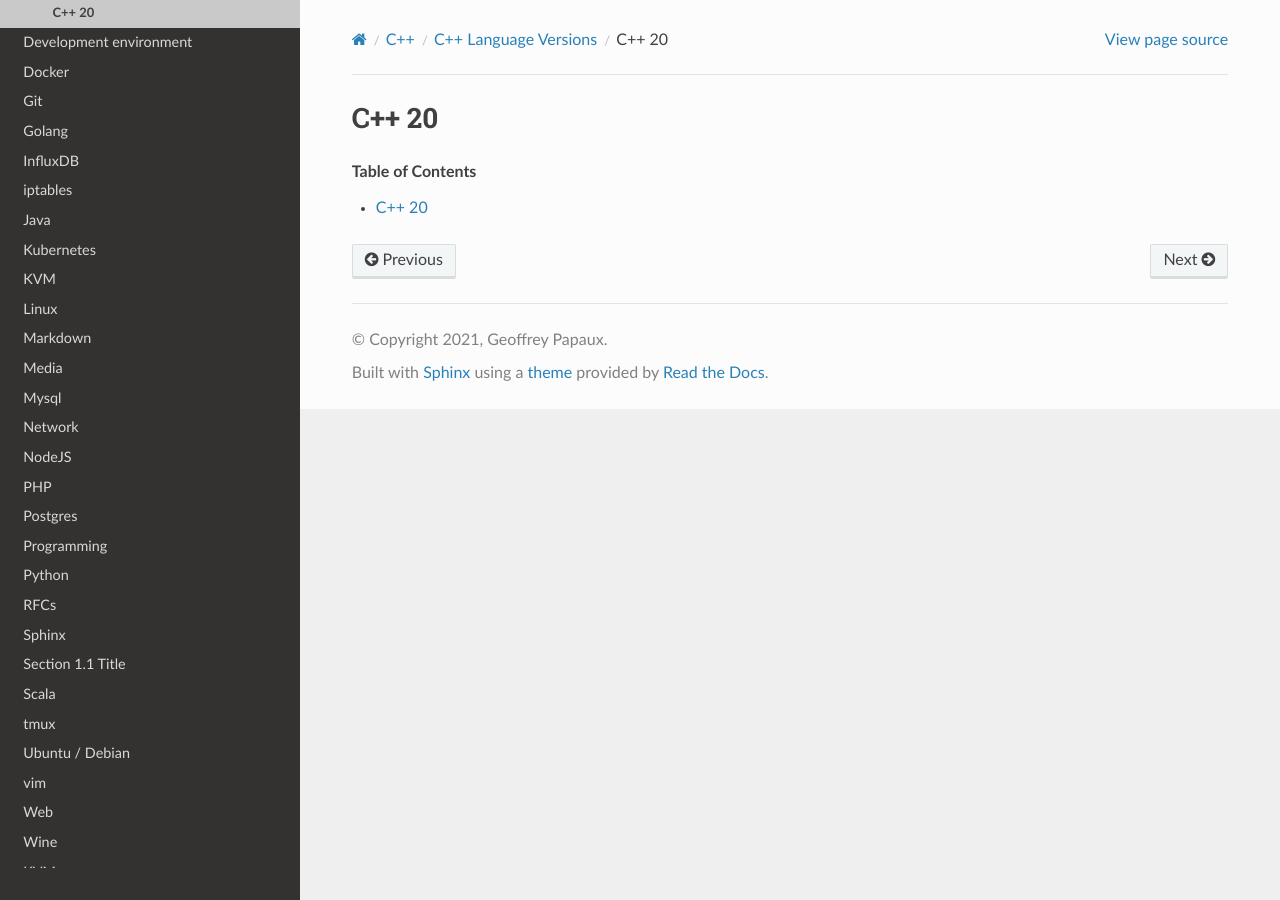
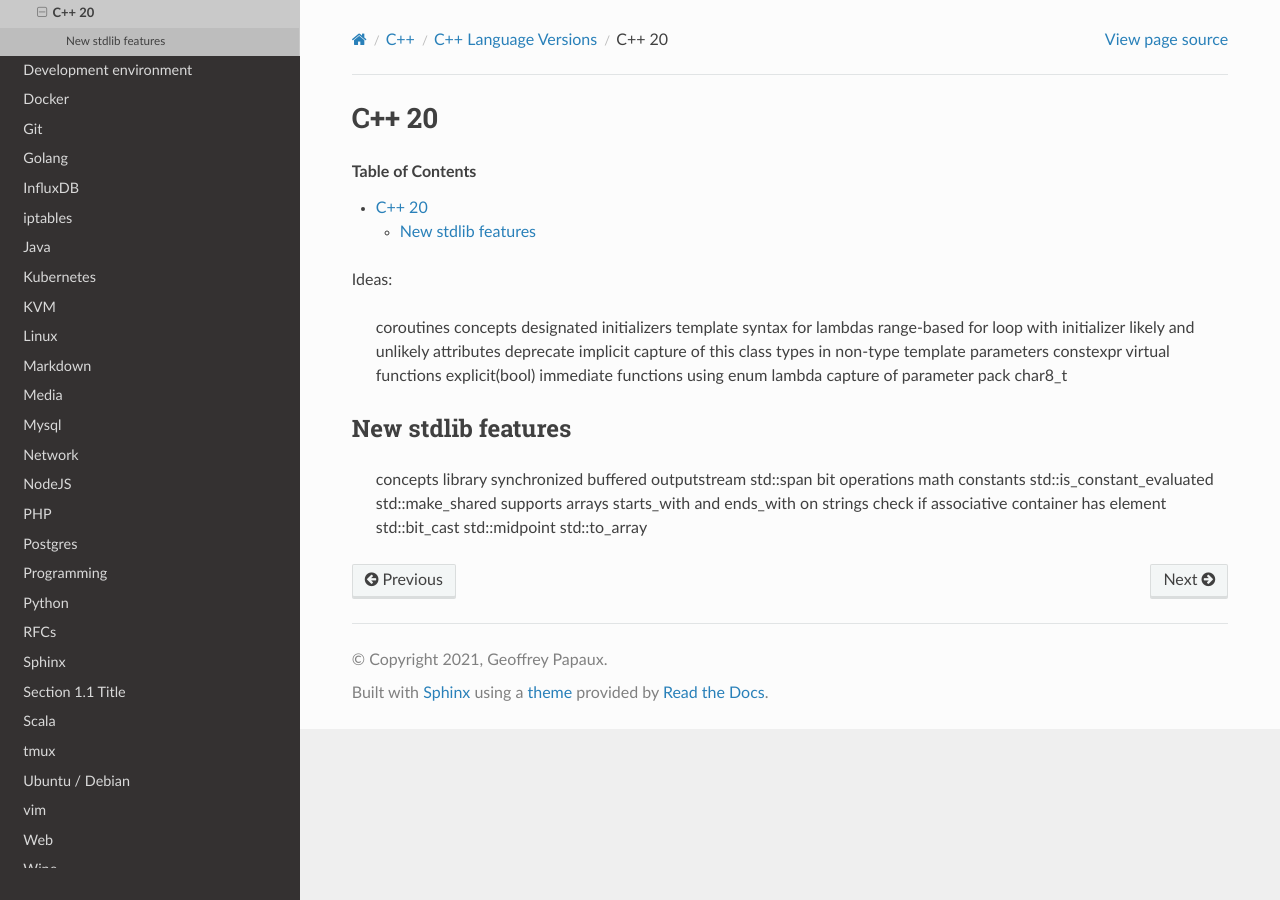
Before and after one commit to papaux/til, a Sphinx documentation site: the page built from source/cpp/cpp20.rst, in a window 1280 px wide. Built offline with Sphinx 7.4.7 and the Read the Docs theme 2.0.0, drawn with Linux system fonts in a browser that asks for light colours.

Commit message:
cpp: complete C++11 and add ideas for others

```diff
--- a/source/cpp/cpp20.rst
+++ b/source/cpp/cpp20.rst
@@ -1,4 +1,40 @@
 C++ 20
--------
+=======
 
 .. contents:: Table of Contents
+
+Ideas:
+
+    coroutines
+    concepts
+    designated initializers
+    template syntax for lambdas
+    range-based for loop with initializer
+    likely and unlikely attributes
+    deprecate implicit capture of this
+    class types in non-type template parameters
+    constexpr virtual functions
+    explicit(bool)
+    immediate functions
+    using enum
+    lambda capture of parameter pack
+    char8_t
+
+
+
+New stdlib features
+--------------------
+
+
+    concepts library
+    synchronized buffered outputstream
+    std::span
+    bit operations
+    math constants
+    std::is_constant_evaluated
+    std::make_shared supports arrays
+    starts_with and ends_with on strings
+    check if associative container has element
+    std::bit_cast
+    std::midpoint
+    std::to_array
```
Also changed, not shown: source/cpp/cpp11.rst (+18 -0 lines), source/cpp/cpp14.rst (+14 -7 lines), source/cpp/cpp17.rst (+21 -6 lines).
